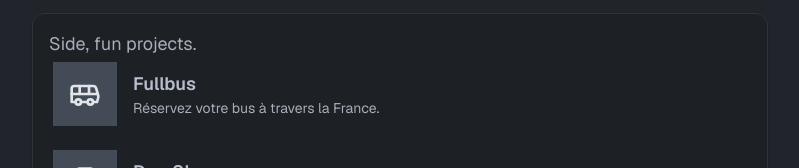
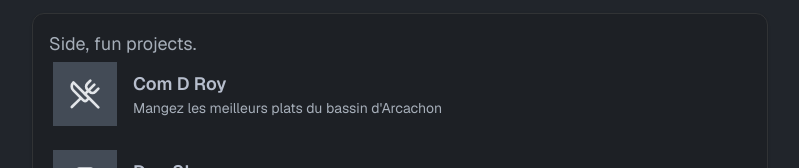
Before and after one commit to Damien1989/Portfolio-ReactDamien, a Next.js app: page / in a window 1280 px wide. Shown: the part 711-879 px from the top of the page, without its empty margins (240-1039 px from the left). Built offline with nearby package versions, Linux system fonts and the light colour scheme; a web font is replaced by a local one.

Commit message:
links added for the projects

```diff
--- a/app/_components/Contact.tsx
+++ b/app/_components/Contact.tsx
@@ -1,9 +1,5 @@
 import { Badge } from "@/components/ui/badge";
 import { Section } from "./Section";
-import { ReactLogo } from "./icons/ReactLogo";
-import { Code } from "./Code";
-import { OpenAILogo } from "./icons/OpenAILogo";
-import { SymfonyLogo } from "./icons/SymfonyLogo";
 import { ContactCard } from "./ContactCard";
 
 export const Contact = () => {
--- a/app/_components/Status.tsx
+++ b/app/_components/Status.tsx
@@ -1,8 +1,8 @@
 import { Card } from "@/components/ui/card";
 import { Section } from "./Section";
 import  Link  from "next/link";
-import { LucideIcon, Bus, Store, PlaneTakeoff, ArrowUpRight } from "lucide-react";
-import { url } from "inspector";
+import { LucideIcon, Bus, Store, PlaneTakeoff, ArrowUpRight, UtensilsCrossed } from "lucide-react";
+
 
 
 export const Status = () => {
@@ -18,7 +18,7 @@ export const Status = () => {
             Logo={project.Logo}
             title={project.title}
             description={project.description}
-            url=""
+            url={project.url}
             />
         ))}
     </div>
@@ -85,15 +85,16 @@ return (
 
 const SIDE_PROJECTS = [
     {
-    Logo: Bus,
-    title:"Fullbus",
-    description: "Réservez votre bus à travers la France.",
-    url:"http://127.0.0.1:8000/",
+    Logo: UtensilsCrossed,
+    title:"Com D Roy",
+    description: "Mangez les meilleurs plats du bassin d'Arcachon",
+    url:"https://github.com/Damien1989/com-d-roy-restaurant-symfony",
     },
     {
     Logo: Store,
     title:"DamShop",
     description: "Venez découvrir des produits rétros en tout genre !",
+    url:"https://github.com/Damien1989/symfony-alternance",
     },
     {
     Logo: PlaneTakeoff,
@@ -112,7 +113,8 @@ type SideProjectProps = {
 
 const SideProject = (props: SideProjectProps) => {
     return (
-        <Link href={props.url} className="inline-flex items-center gap-4 hover:bg-accent/50 transition-colors p-1 rounded">
+        <Link href={props.url}
+        className="inline-flex items-center gap-4 hover:bg-accent/50 transition-colors p-1 rounded">
 
             <span className="bg-accent text-accent-foreground p-4 rounded-sm">
                 <props.Logo size={32} />
@@ -155,8 +157,7 @@ const Work = (props: WorkProps) => {
     return (
         <Link
         href={props.url}
-        className="inline-flex items-center gap-4 hover:bg-accent/50 transition-colors p-2 rounded"
-        >
+        className="inline-flex items-center gap-4 hover:bg-accent/50 transition-colors p-2 rounded">
 
         <img
             src={props.image}
```
